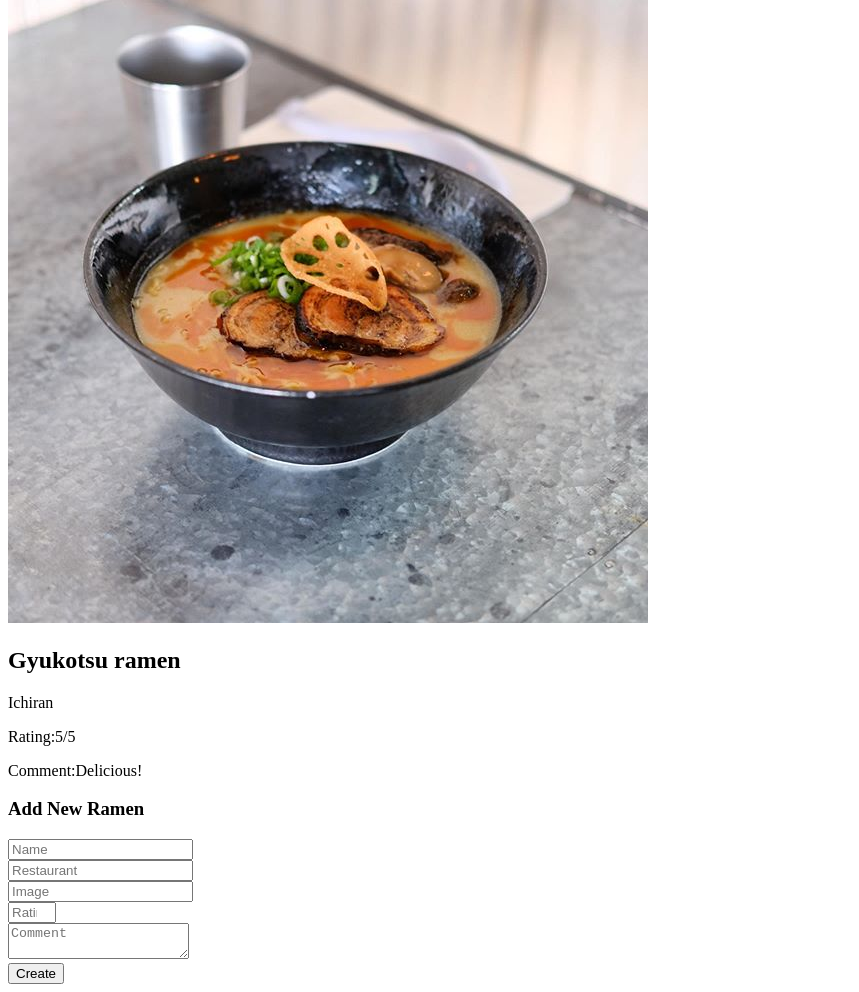
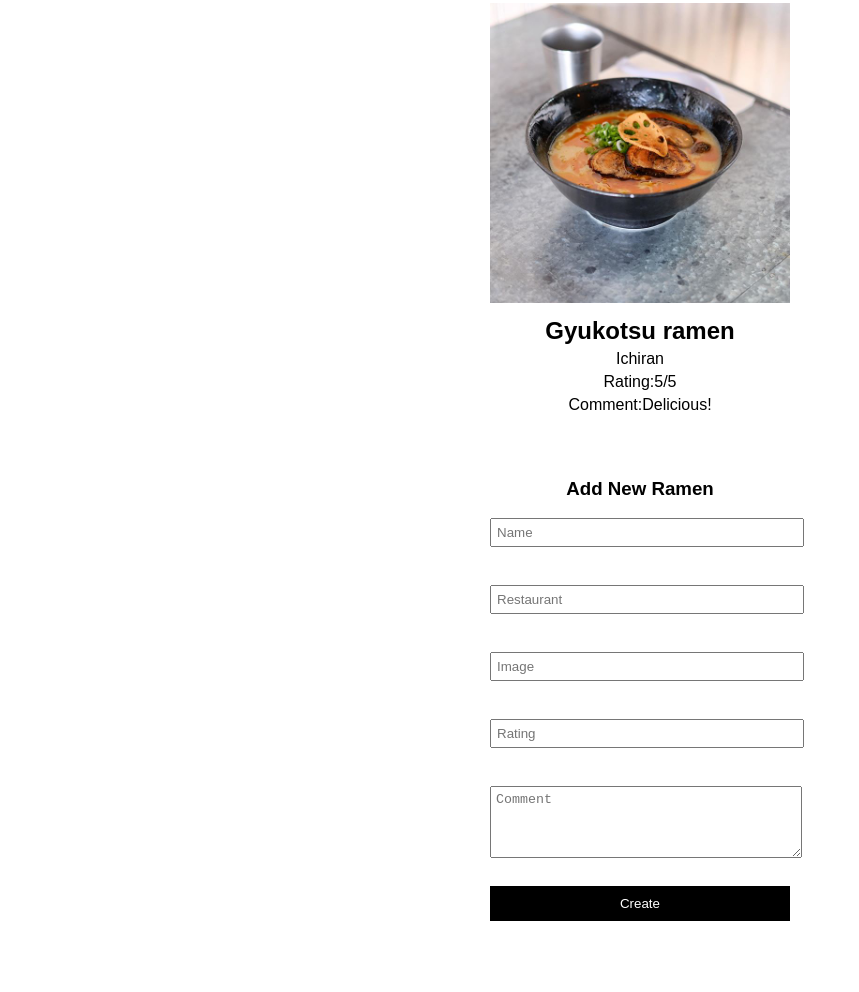
Before and after one commit to staceyjep/ramen-rating-app-code-challenge, a plain HTML site: page index.html in a window 1280 px wide. Shown: the part 241-1233 px from the top of the page, without its empty margins (0-859 px from the left). After the commit the page ends 1182 px from the top, so only its background shows below. Drawn offline with Linux system fonts and the light colour scheme.

Commit message:
added new changes

```diff
--- a/index.js
+++ b/index.js
@@ -41,16 +41,17 @@ const ramens = [
   },
 ];
 
-const ramenMenu = document.getElementById("menu");
+let ramenMenu = document.getElementById("menu");
 
-const ramenDetails = document.getElementById("details");
+let ramenDetails = document.getElementById("details");
 
-const ramenForm = document.getElementById("ratingform");
+let ramenForm = document.getElementById("ratingform");
 
 function displayRamens() {
+  let ramenMenu = document.getElementById("menu");
   menu.innerHTML = "";
 
-  for (var i = 0; i < ramens.length; i++) {
+  for (let i = 0; i < ramens.length; i++) {
     const ramen = ramens[i];
 
     const img = document.createElement("img");
@@ -70,6 +71,7 @@ function displayRamens() {
 }
 
 function handleClick(ramen) {
+  let ramenDetails = document.getElementById("details");
   document.getElementById("detail-image").src =
     ramen.image || "images/placeholder.jpg";
 
--- a/style.css
+++ b/style.css
@@ -1,3 +1,10 @@
+body {
+    font-family: Arial, sans-serif;
+    margin: 0;
+    padding: 0;
+    text-align: center;
+}
+
 
 #menu {
     display: flex;
@@ -12,3 +19,50 @@
     object-fit: cover;
     cursor: pointer;
     border: 2px solid #000;}
+    #details {
+        padding: 20px;
+    }
+
+    #details img {
+        width: 300px;
+        height: auto;
+    }
+
+    #details h2 {
+        margin: 10px 0 5px;
+    }
+
+    #details p {
+        margin: 5px 0;
+    }
+
+    #ratingform {
+        padding: 20px;
+        max-width: 300px;
+        margin: 0 auto;
+    }
+
+    #ratingform input,
+    #ratingform textarea {
+        display: block;
+        width: 100%;
+        margin: 10px 0;
+        padding: 5px;
+    }
+
+    #ratingform textarea {
+        height: 60px;
+    }
+
+    #ratingform button {
+        width: 100%;
+        padding: 10px;
+        background-color: #000;
+        color: white;
+        border: none;
+        cursor: pointer;
+    }
+
+    #ratingform button:hover {
+        background-color: #333;
+    }
```
